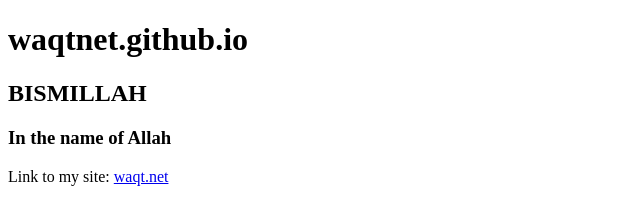
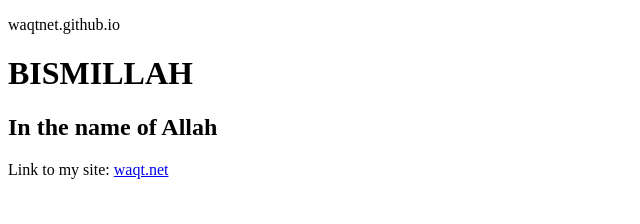
Before and after one commit to waqtnet/waqtnet.github.io, a plain HTML site: page index.html in a window 1280 px wide. Shown: the whole page, without its empty margins (0-640 px from the left). Drawn offline with Linux system fonts and the light colour scheme.

Commit message:
Update index.html

```diff
--- a/index.html
+++ b/index.html
@@ -4,9 +4,9 @@
     <title>waqtnet.github.io</title>
   </head>
   <body>
-    <h1>waqtnet.github.io</h1>
-    <h2>BISMILLAH</h2>
-    <h3>In the name of Allah</h3>
+    <p>waqtnet.github.io</p>
+    <h1>BISMILLAH</h1>
+    <h2>In the name of Allah</h2>
     <p>Link to my site: <a href="https://waqt.net">waqt.net</a></p>
   </body>
 </html>
```
